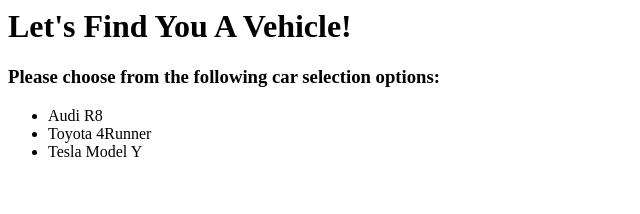
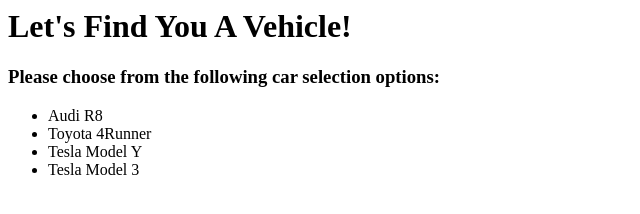
Before and after one commit to GiveItAShott/CarPicker, a plain HTML site: page index.html in a window 1280 px wide. Shown: the whole page, without its empty margins (0-640 px from the left). Drawn offline with Linux system fonts and the light colour scheme.

Commit message:
Update
Model 3

```diff
--- a/index.html
+++ b/index.html
@@ -14,6 +14,7 @@
       <li>Audi R8</li>
       <li>Toyota 4Runner</li>
       <li>Tesla Model Y</li>
+      <li>Tesla Model 3</li>
     </ul>
   </body>
 <html>
```
